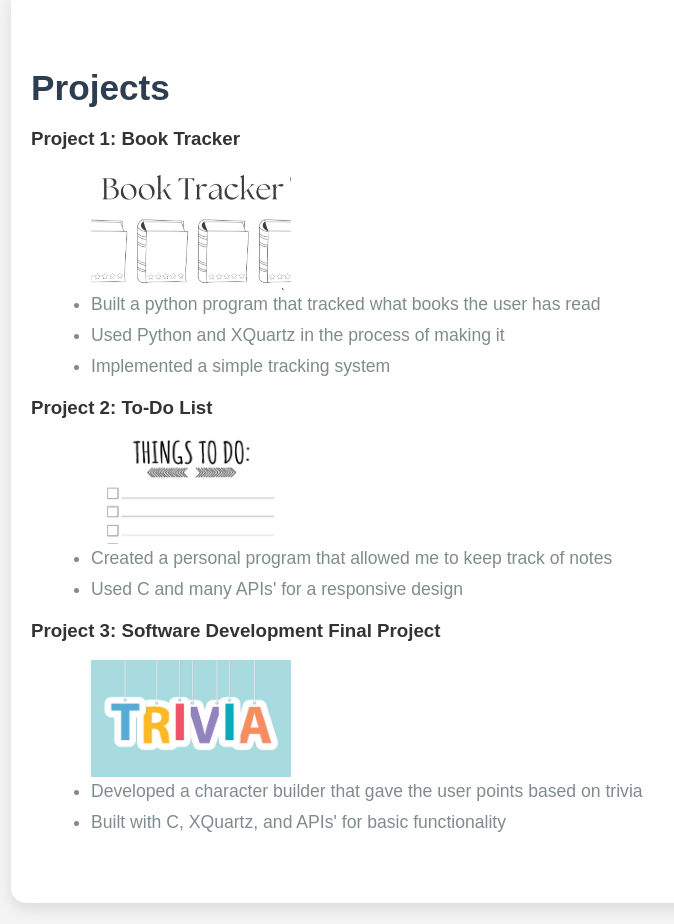
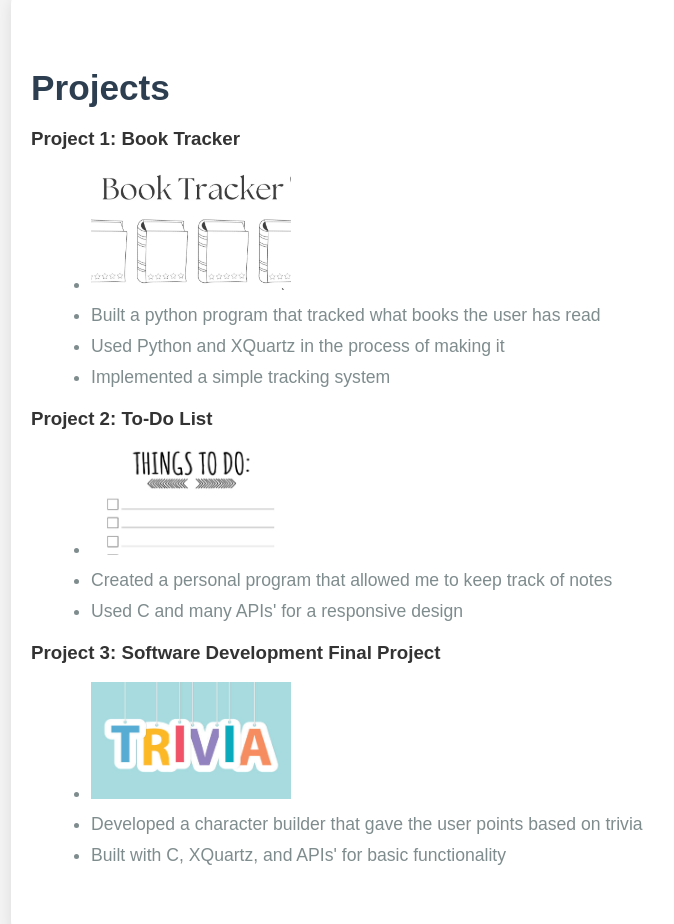
Before and after one commit to ZDaphne/DaphneZ_CV.0, a plain HTML site: page index.html in a window 1280 px wide. Shown: the part 2094-3018 px from the top of the page, without its empty margins (109-783 px from the left). Drawn offline with Linux system fonts and the light colour scheme.

Commit message:
Update index.html

```diff
--- a/index.html
+++ b/index.html
@@ -72,7 +72,7 @@
 
         <h3>Project 1: Book Tracker</h3>
         <ul>
-            <img src="Project_Book.png" alt="Book" width="200">
+            <li><img src="Project_Book.png" alt="Book" width="200"></li>
             <li>Built a python program that tracked what books the user has read</li>
             <li>Used Python and XQuartz in the process of making it</li>
             <li>Implemented a simple tracking system</li>
@@ -80,14 +80,14 @@
 
         <h3>Project 2: To-Do List</h3>
         <ul>
-            <img src="Project_ToDo.png" alt="To-Do" width="200">
+            <li><img src="Project_ToDo.png" alt="To-Do" width="200"></li>
             <li>Created a personal program that allowed me to keep track of notes</li>
             <li>Used C and many APIs' for a responsive design</li>
         </ul>
 
         <h3>Project 3: Software Development Final Project</h3>
         <ul>
-            <img src="Project_Trivia.png" alt="Final Project" width="200">
+            <li><img src="Project_Trivia.png" alt="Final Project" width="200"></li>
             <li>Developed a character builder that gave the user points based on trivia</li>
             <li>Built with C, XQuartz, and APIs' for basic functionality</li>
         </ul>
```
